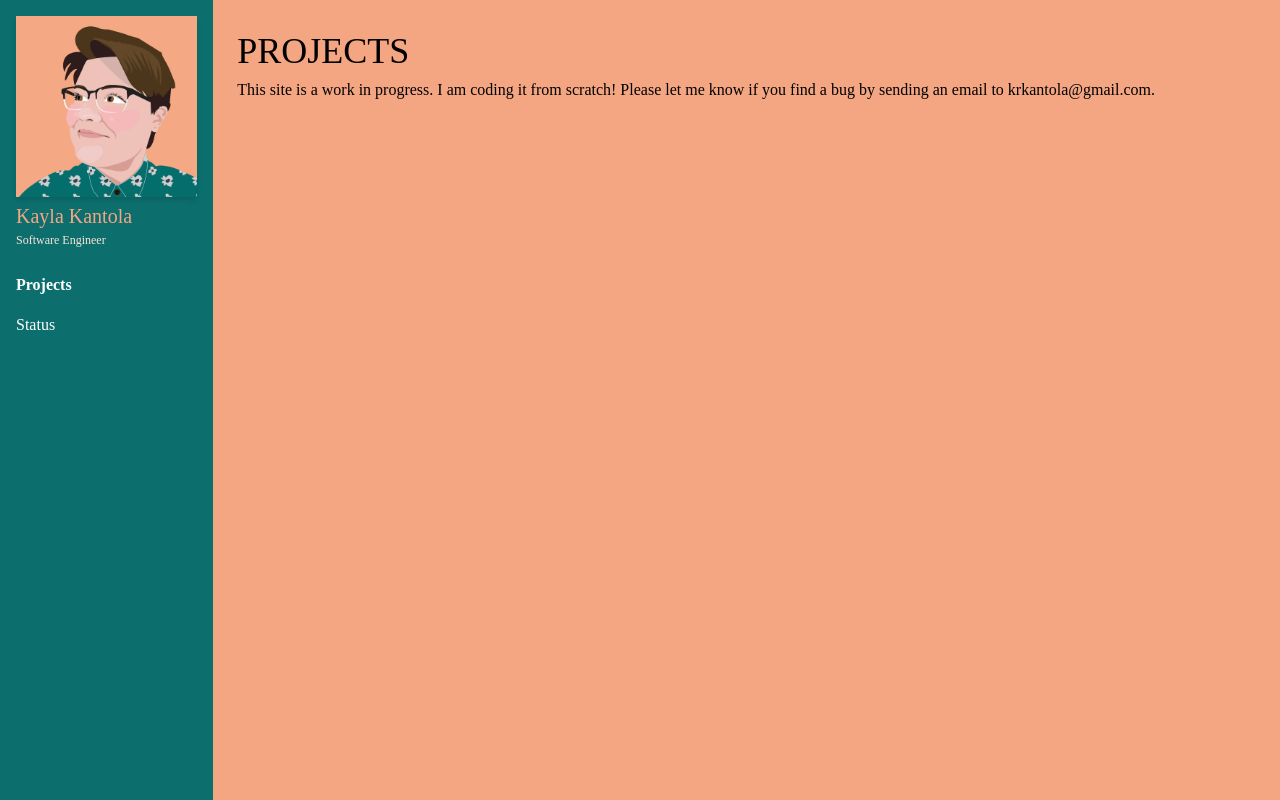
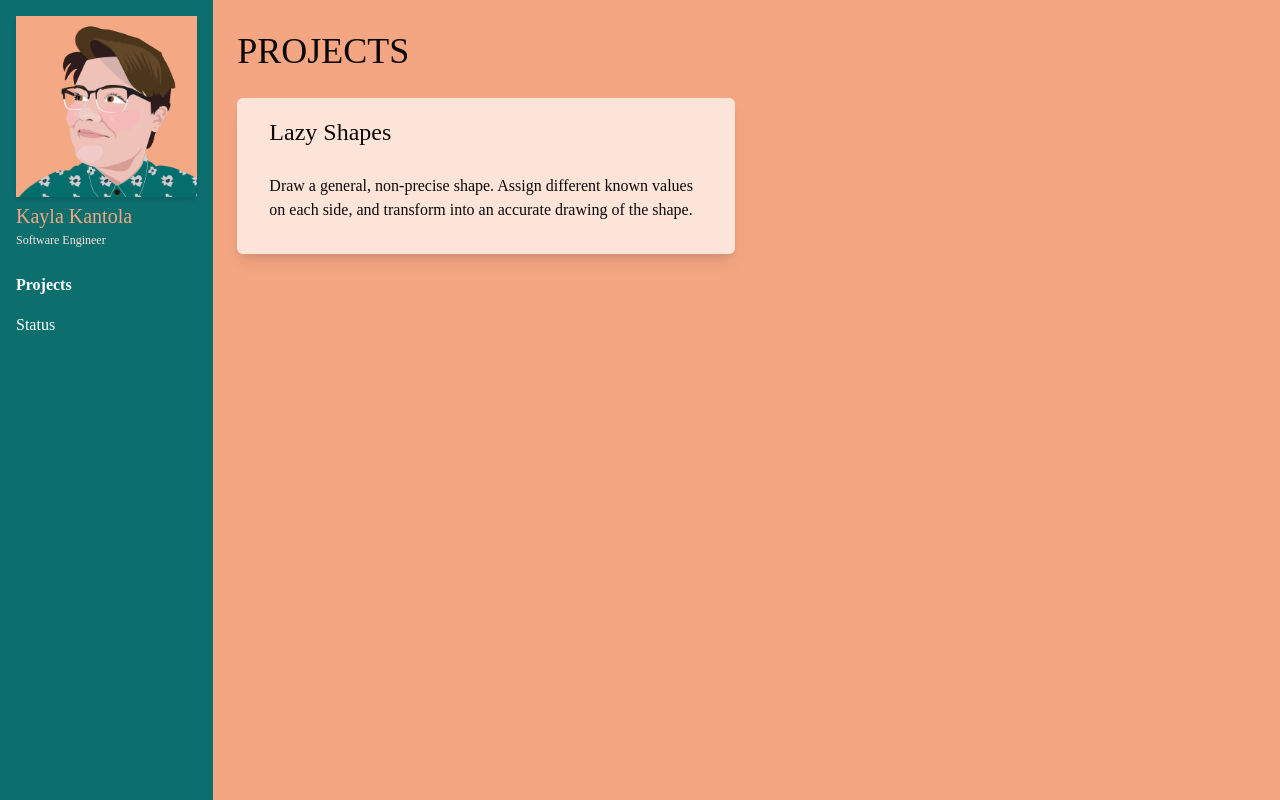
Before and after one commit to kaylakantola/kaylakantola, a Next.js app: page /projects in a window 1280 px wide. Built offline with nearby package versions, Linux system fonts and the light colour scheme.

Commit message:
adds lazy shapes page

```diff
--- /dev/null
+++ b/components/LazyShapes/LazyShapes.js
@@ -0,0 +1,8 @@
+import React from "react";
+
+export default function LazyShapes() {
+  return (
+    <div>
+      LAZY SHAPES
+    </div>)
+}
--- /dev/null
+++ b/components/LazyShapes/index.js
@@ -0,0 +1 @@
+export {default as LazyShapes} from './LazyShapes'
--- /dev/null
+++ b/components/display/DisplayItemLink.js
@@ -0,0 +1,19 @@
+import React from 'react'
+import Link from "next/link";
+
+
+export default function DisplayItemLink({title, children, href}) {
+
+  return (
+    <Link href={href}>
+    <div  className="shadow-lg w-full bg-salmon-light cursor-pointer rounded-md p-4">
+      <div className="text-xl lg:text-2xl w-full pb-2 px-4">
+        {title}
+      </div>
+      <div className=" w-full">
+        {children}
+      </div>
+    </div>
+    </Link>
+  )
+}
--- a/components/display/index.js
+++ b/components/display/index.js
@@ -1,2 +1,3 @@
 export {default as DisplayItem} from './DisplayItem'
+export {default as DisplayItemLink} from './DisplayItemLink'
 export {default as Blurb} from './Blurb'
--- a/pages/projects/index.js
+++ b/pages/projects/index.js
@@ -1,8 +1,29 @@
 import React from "react";
-import WipPage from '../../components/wip'
+import {DisplayItemLink, Blurb} from '../../components/display'
+
+
 
 function Projects() {
-  return <WipPage title={"PROJECTS"}/>
+
+  return (
+    <div className="font-nunito">
+      <main>
+        <div className="text-2xl lg:text-4xl text-espresso-dark">
+          PROJECTS
+        </div>
+        <div className={"grid grid-cols-1 lg:grid-cols-2 gap-6 my-5 text-espresso-dark"}>
+
+          <DisplayItemLink title={"Lazy Shapes"} href={"/projects/lazy-shapes"}>
+            <Blurb>
+             Draw a general, non-precise shape. Assign different known values on each side, and transform into an accurate drawing of the shape.
+            </Blurb>
+          </DisplayItemLink>
+
+        </div>
+
+      </main>
+    </div>)
 }
 
+
 export default Projects
--- /dev/null
+++ b/pages/projects/lazy-shapes.js
@@ -0,0 +1,21 @@
+import React from "react";
+import {LazyShapes} from '../../components/LazyShapes'
+
+function LazyShapesPage() {
+
+  return (
+    <div className="font-nunito">
+      <main>
+        <div className="text-2xl lg:text-4xl text-espresso-dark">
+          LAZY SHAPES
+        </div>
+        <div>
+          <LazyShapes />
+        </div>
+
+      </main>
+    </div>)
+}
+
+
+export default LazyShapesPage
```
